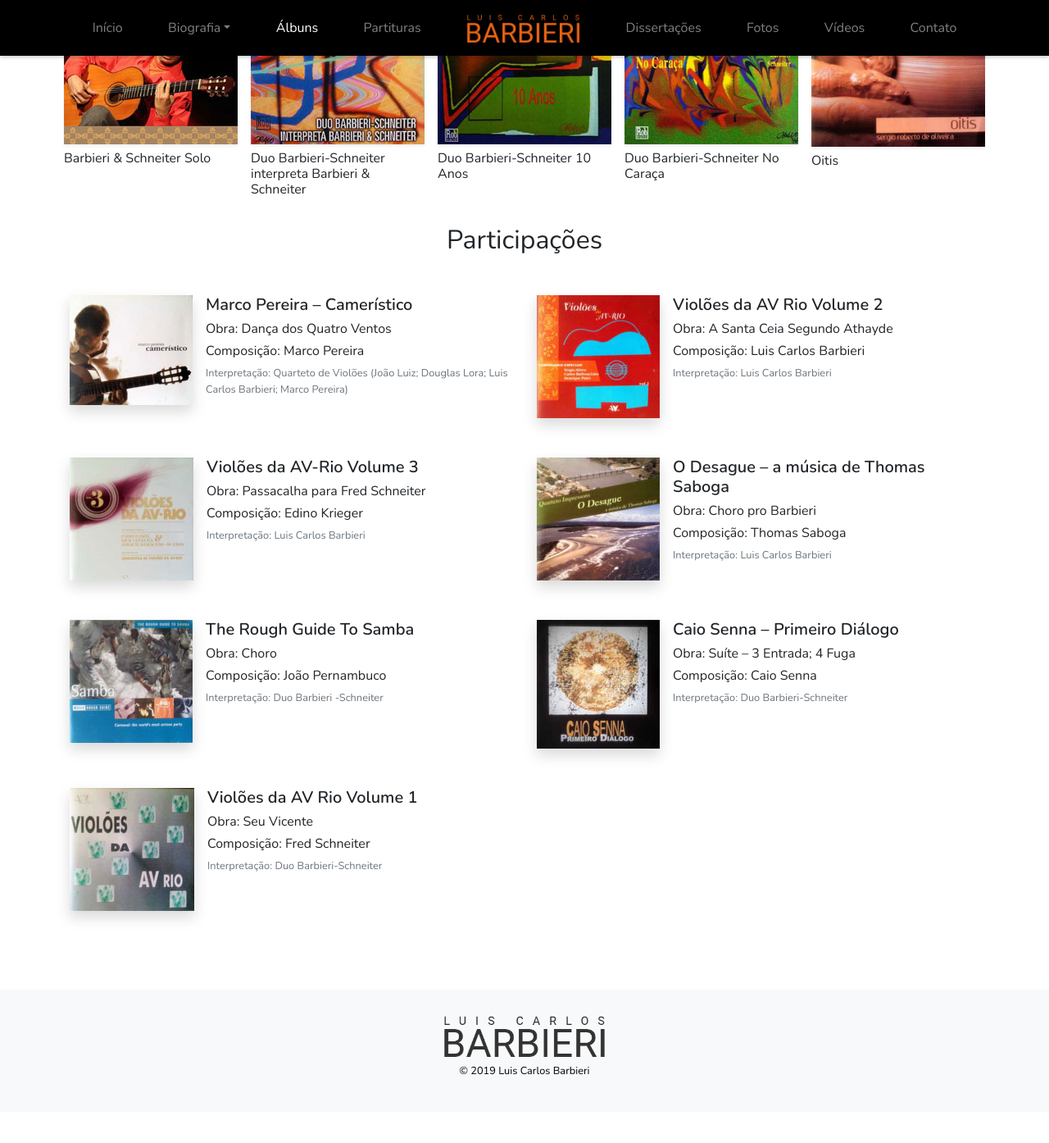
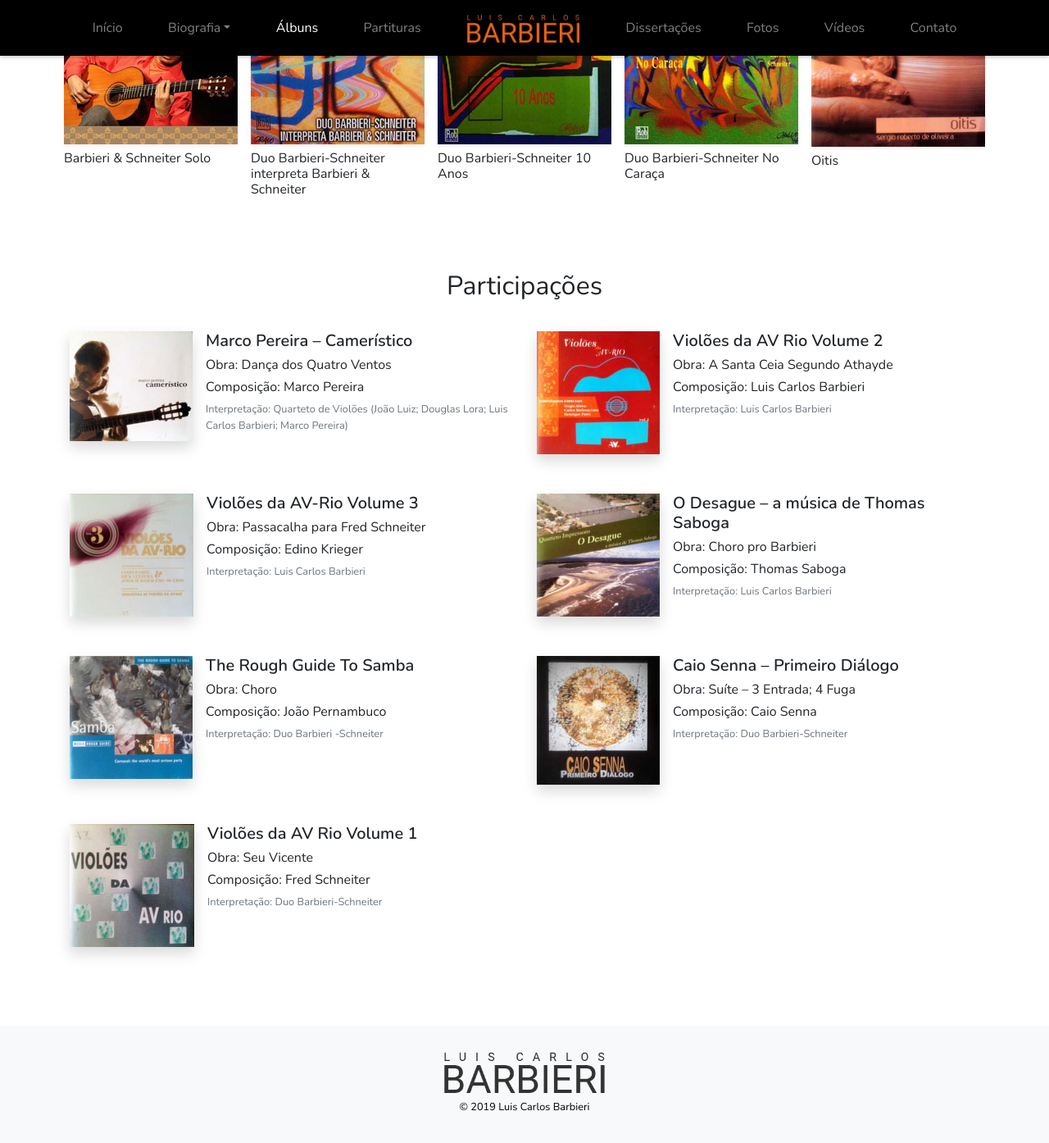
Before and after one commit to jamfreire/luiscarlosbarbieri, a Jekyll site: the page built from albuns.html, in a window 1280 px wide and 1400 px high, scrolled down 252 px. Shown: the top 1394 px of the window at 82% size. Built offline with Jekyll 4.4.1, drawn with Linux system fonts in a browser that asks for light colours; before the commit the page ends 1608 px from its top, so only the background shows below that.

Commit message:
Ajustes de espaçamento

```diff
--- a/404.html
+++ b/404.html
@@ -6,5 +6,5 @@ layout: default
 <div class="container text-center py-3 py-lg-5">
   <h1 class="pt-lg-5 pb-3 display-1">404</h1>
   <h2><strong>Ops! A página não foi encontrada :(</strong></h2>
-  <p>Continue navegando no site acessando nossa <a href="{{ site.baseurl }}">página inicial</a>.</p>
+  <p>Continue navegando no site acessando nossa <a href="{{ site.baseurl }}/">página inicial</a>.</p>
 </div>
--- a/_layouts/index.html
+++ b/_layouts/index.html
@@ -28,7 +28,7 @@ layout: default
     <div class="container py-3 py-lg-5">
         <div class="row justify-content-center">
             <div class="col-md-4 col-lg-3 mb-3 text-center text-md-left">
-                <img src="{{ site.baseurl }}/assets/images/luis-carlos-barbieri.png" class="img-fluid mx-auto" />
+                <a href="{{ site.baseurl }}/luis-carlos-barbieri" title="Ver biografia"><img src="{{ site.baseurl }}/assets/images/luis-carlos-barbieri.png" class="img-fluid mx-auto scale-up" /></a>
             </div>
             <div class="col-md-8 px-lg-1">
                 {{ content }}
@@ -37,7 +37,7 @@ layout: default
     </div>
 </section>
 
-<aside class="bg-primary text-white mb-4">
+<aside class="bg-primary text-white">
     <div class="container p-4 p-md-5">
         <div class="text-center mx-auto">
             <h5 class="pb-2">Luis Carlos Barbieri coordena, desde 2004, a <strong>Mostra e Concurso Nacional de Violão
--- a/_sass/_style.scss
+++ b/_sass/_style.scss
@@ -84,6 +84,14 @@ footer .nav-head {
   }
 }
 
+.cover {
+  background-image: $bg-cover;
+  background-repeat: no-repeat;
+  background-size: cover;
+  background-position: 75%;
+  min-height: 320px;
+}
+
 .icon-play::before {
   display: inline-block;
   content: "";
@@ -125,9 +133,7 @@ footer .nav-head {
       display: inline-block;
     }
   }
-  .navbar-main .navbar-nav {
-    /*width: auto;*/
-  }
+
   .navbar-shrink {
     box-shadow: 0 2px 4px 0 rgba(0, 0, 0, 0.2);
     padding-top: 0 !important;
@@ -138,19 +144,12 @@ footer .nav-head {
     background-position: 65%;
     padding-bottom: 0px;
     height: 450px;
+
+    .cover-content {
+      margin-top: 150px;
+      padding-left: 25px;
+    }
   }
-  .cover .cover-content {
-    margin-top: 150px;
-    padding-left: 25px;
-  }
-}
-
-.cover {
-  background-image: $bg-cover;
-  background-repeat: no-repeat;
-  background-size: cover;
-  background-position: 75%;
-  min-height: 320px;
 }
 
 @media (min-width: 992px) {
--- a/albuns.html
+++ b/albuns.html
@@ -7,7 +7,7 @@ title: Albuns
             <h1 class="page-title">Álbuns</h1>
             <div class="list-unstyled lista-albuns row justify-content-center">
                 {% for album in site.albuns %}
-                <div class="col-lg px-2 text-center text-md-left mb-4" style="max-width: 15rem">
+                <div class="col-lg px-2 text-center text-md-left mb-4 mb-md-3" style="max-width: 15rem">
                     <a href="{{ site.baseurl }}{{ album.url }}" class="text-reset text-decoration-none">
                         <img class="img-fluid mb-2 shadow-sm" src="{{ site.baseurl }}{{ album.capa }}" alt="Capa do álbum">
                         <h4 class="h6">{{ album.titulo }}</h4>
@@ -17,8 +17,8 @@ title: Albuns
             </div>
     </section>
 
-    <section class="participacoes">
-        <h2 class="mb-4 mb-md-5 text-center">Participações</h2>
+    <section class="section participacoes">
+        <h2 class="page-title">Participações</h2>
         <div class="row">
             {% for album in site.data.participacoes %}
             <div class="col-12 col-md-6 mb-4 mb-lg-5">
```
Also changed, not shown: _biografias/luis-carlos-barbieri.md (+1 -1 lines), _data/fotos.yml (+6 -6 lines), assets/fotos/barbieri_tiradentes_2015_alberto_lopes-1.jpg (deleted).
